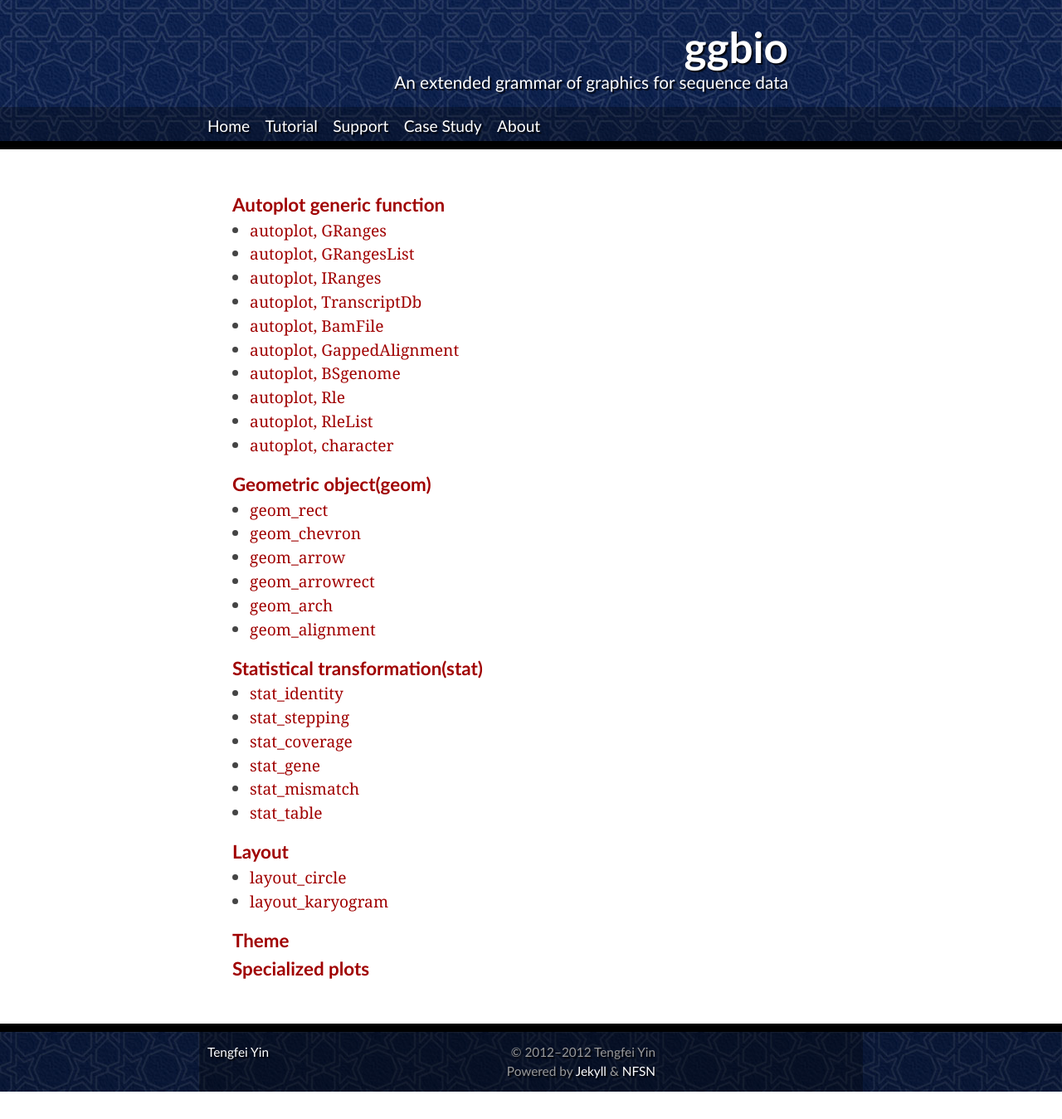
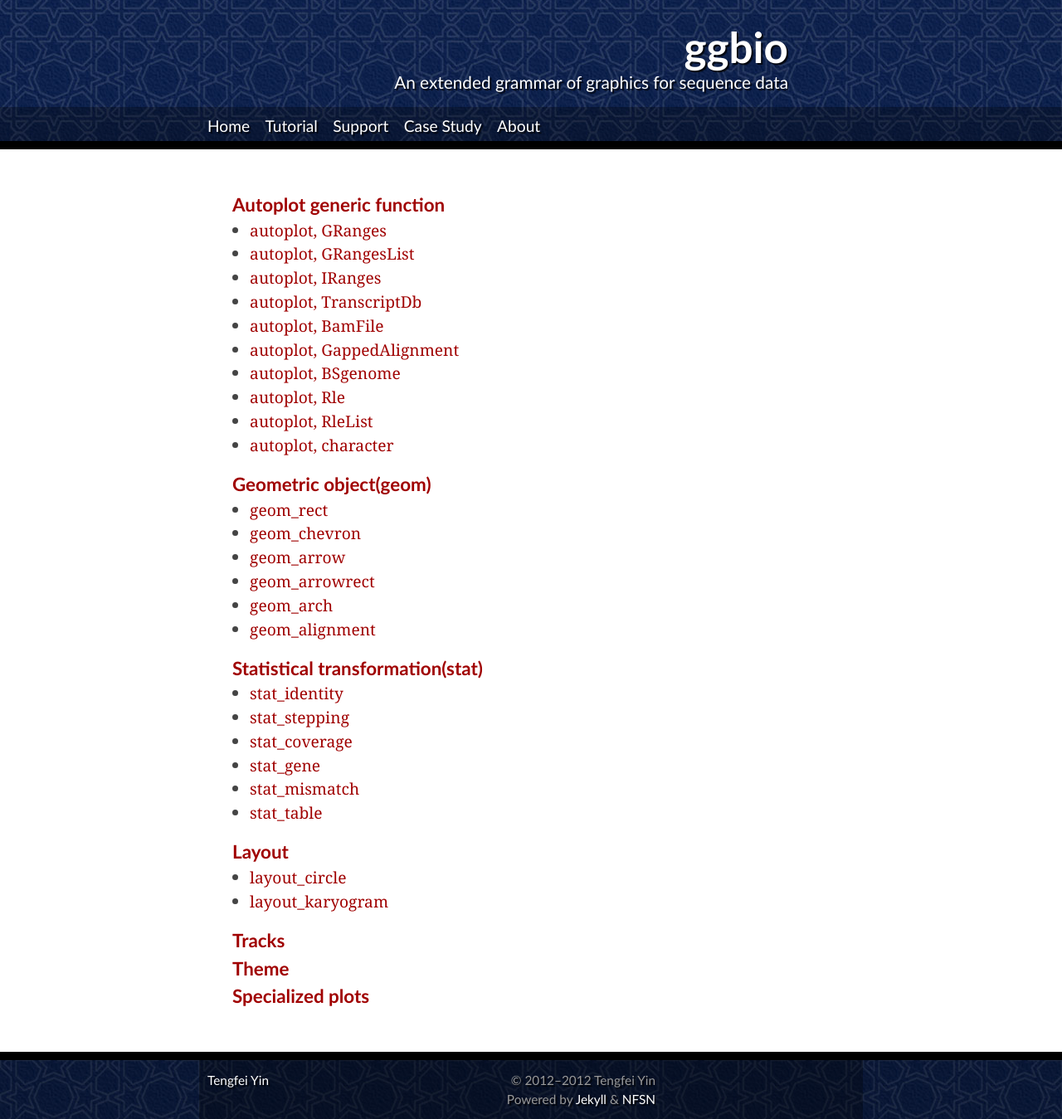
Before and after one commit to lawremi/ggbio, a Jekyll site: the page built from tutorial.md, in a window 1280 px wide. Shown: the whole page at 83% size. Built offline with Jekyll 4.4.1, drawn with Linux system fonts in a browser that asks for light colours; some web fonts are replaced; Markdown is read by kramdown in place of the engine named in the settings; before the commit the page ends 1316 px from its top, so only the background shows below that.

Commit message:
add tracks anchor

```diff
--- a/tutorial.md
+++ b/tutorial.md
@@ -7,6 +7,7 @@
 <!-- - [geom](#geom) -->
 <!-- - [stat](#stat) -->
 <!-- - [layout](#layout) -->
+<!-- - [tracks](#tracks) -->
 <!-- - [theme](#theme) -->
 <!-- - [Specialized plots](#splot) -->
 
@@ -47,6 +48,7 @@
   -  [layout_circle]({{site.url}}/layout/layout_circle)
   -  [layout_karyogram]({{site.url}}/layout/layout_karyogram)
 
+### [Tracks]({{site.url}}/tracks) <a id = "tracks"></a>
 
 ### [Theme]({{site.url}}/theme) <a id = "theme"></a>
 
```
